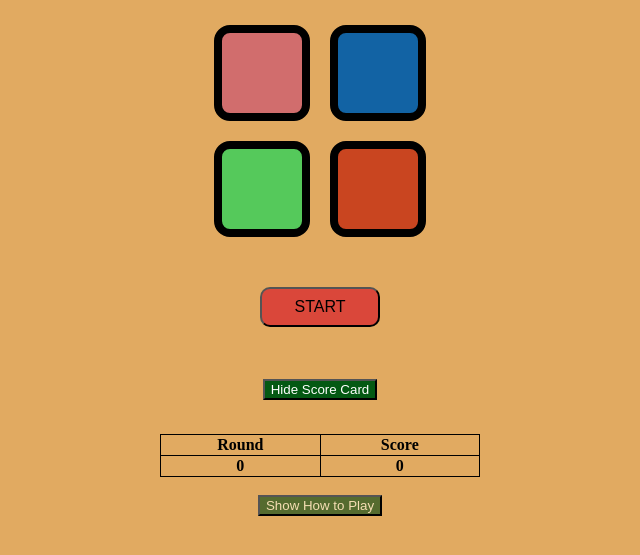
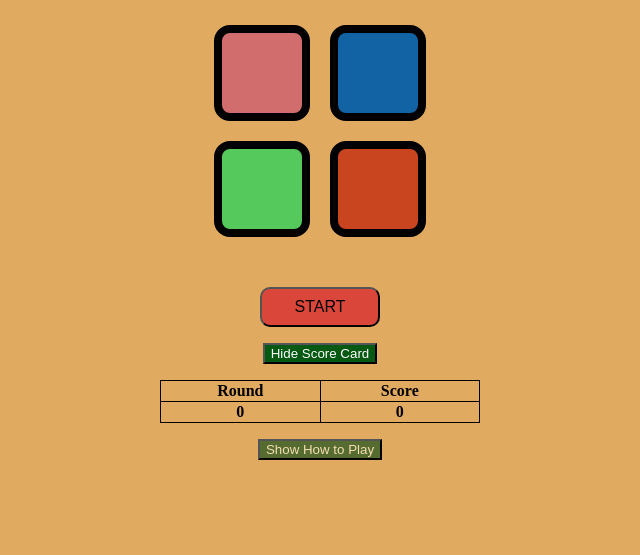
Before and after one commit to animeshtxt/Simon-Says-Game, a plain HTML site: page index.html in a window 1280 px wide. Both pictures are taken after a click on the button "Show Score Card". Shown: the part 137-692 px from the top of the page, without its empty margins (320-960 px from the left). Drawn offline with Linux system fonts and the light colour scheme.

Commit message:
Update index.html

```diff
--- a/index.html
+++ b/index.html
@@ -26,10 +26,8 @@
 
         <h2 id="score"></h2>
         <button id="start-btn">START</button>
-        <br><br>
         <button id="score-card-btn">Show Score Card</button>
-        <br>
-        <table id="score-card">
+        <table id="score-card" style="margin-bottom: 1rem">
             <tr>
                 <th>Round</th>
                 <th>Score</th>
@@ -40,7 +38,6 @@
             </tr>
 
         </table>
-        <br>
         <button id="help-btn">Show How to Play</button>
     </div>
 
```
